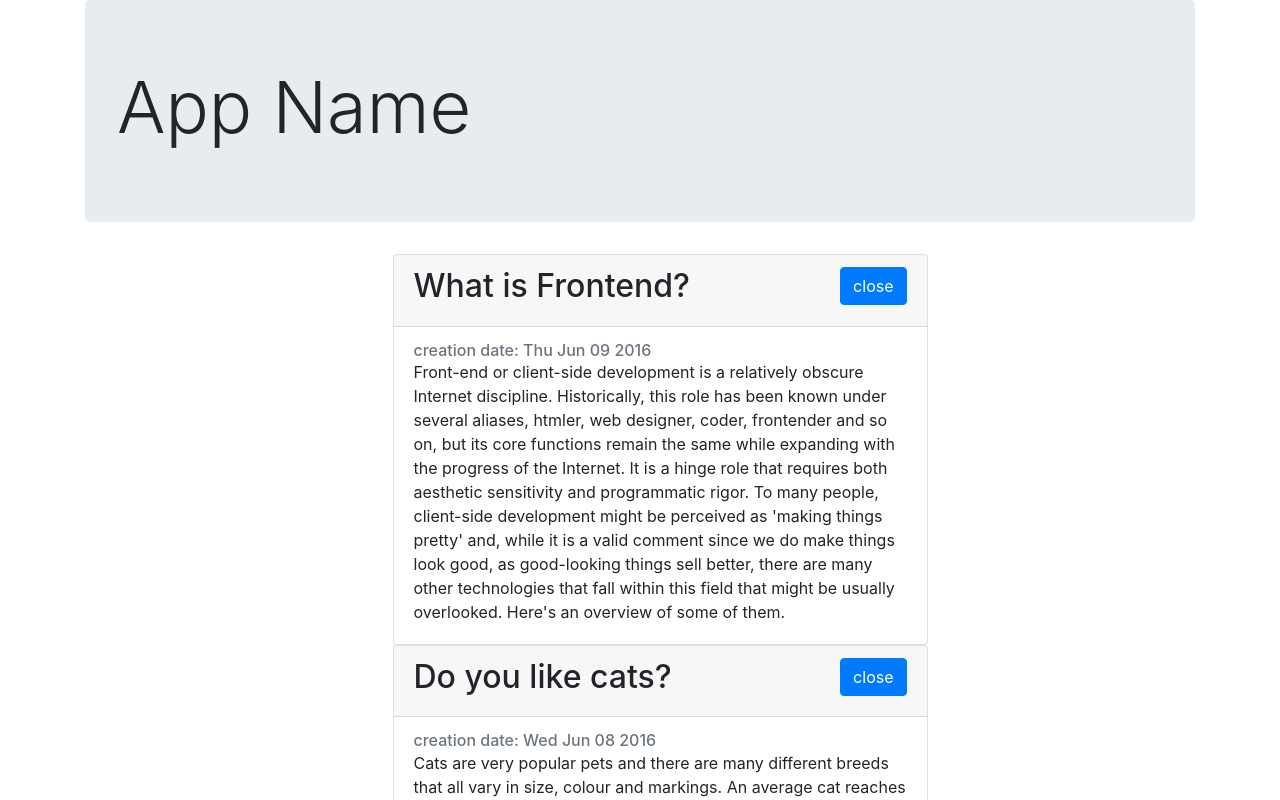
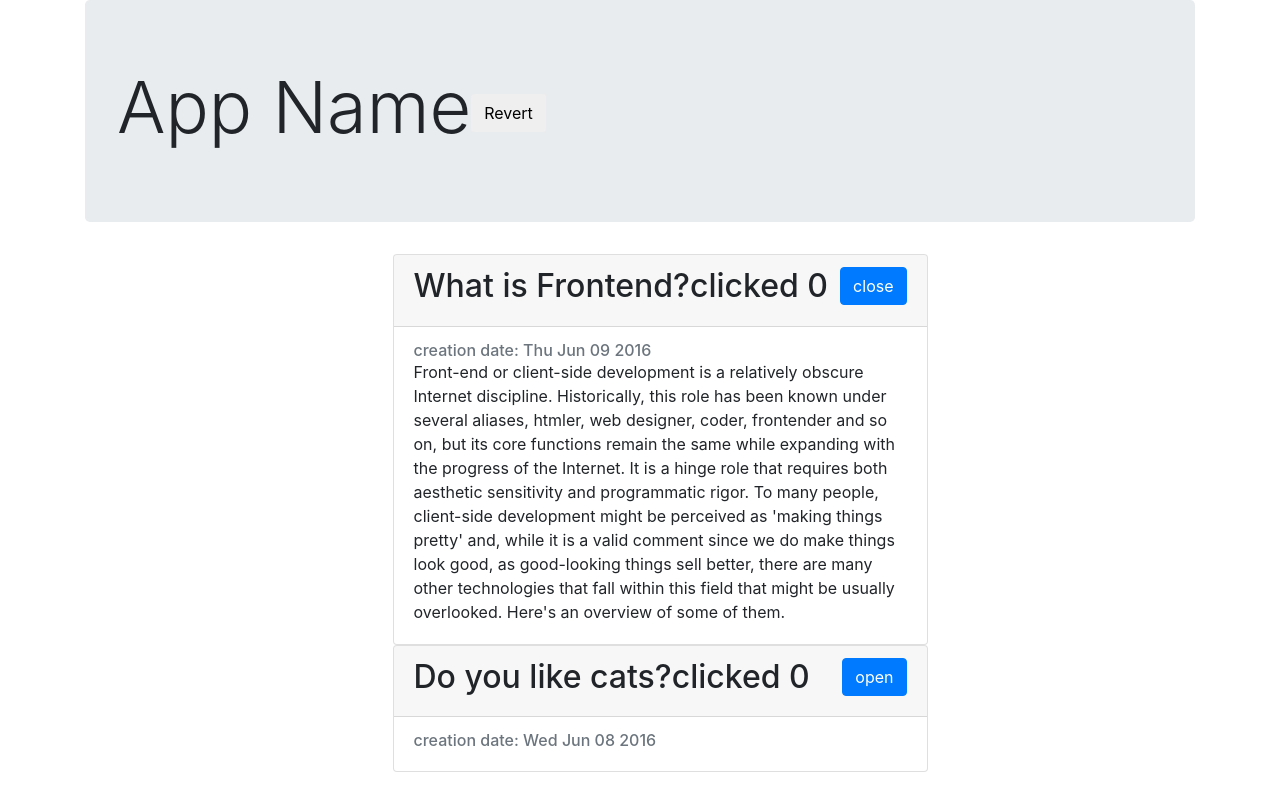
Before and after one commit to Horosami/react-tutorial, a React (Create React App) app: page / in a window 1280 px wide. Shown: the top 800 px of the page. Built offline with nearby package versions, Linux system fonts and the light colour scheme.

Commit message:
reverse and application optimization

```diff
--- a/src/components/App.js
+++ b/src/components/App.js
@@ -1,16 +1,31 @@
-import React from 'react'
+import React, {PureComponent} from 'react'
 import ArticleList from './ArticleList'
 import articles from '../fixtures'
 
-function App() {
+class App extends PureComponent {
+  state = {
+    reverted: false
+  }
+
+  render() {
     return (
       <div className="container">
         <div className="jumbotron">
-          <h1 className="display-3">App Name</h1>
+          <h1 className="display-3">
+            App Name
+            <button className="btn" onClick = {this.revert}>Revert</button>
+          </h1>
         </div>
-        <ArticleList articles={articles} />
+        <ArticleList articles={this.state.reverted ? articles.slice().reverse() : articles} />
       </div>
     )
+  }
+
+  revert = () => {
+    // this.articles.reverse()
+    this.setState({
+      reverted: !this.state.reverted
+  })
 }
-
+}
 export default App
--- a/src/components/Article.js
+++ b/src/components/Article.js
@@ -1,18 +1,38 @@
-import React, {Component} from 'react'
+import React, {Component, PureComponent} from 'react'
 
-class Article extends Component {
+class Article extends PureComponent {
 
-  // constructor(props) {
-  //   super(props)
+  constructor(props) {
+    super(props)
 
-  //   this.state = {
-  //     isOpen: true
-  //   }
+    this.state = {
+      isOpen: props.defaultOpen,
+      count: 0
+    }
+  }
+
+  // shouldComponentUpdate(nextProps, nextState) {
+  //   return this.state.isOpen !== nextState.isOpen
   // }
 
-  state = {
-    isOpen: true
+  componentWillMount() {
+    console.log('---', 'mounting');
   }
+
+  componentWillReceiveProps(nextProps) {
+    console.log('---', 'will receive props');
+    if (nextProps.defaultOpen !== this.props.defaultOpen) this.setState({
+      isOpen: nextProps.defaultOpen
+    })
+  }
+
+  componentWillUpdate() {
+    console.log('---', 'will update');
+  }
+
+  // state = {
+  //   isOpen: true
+  // }
 
   render() {
     const {article} = this.props
@@ -21,8 +41,9 @@
     return (
       <div className="card mx-auto" style={ style }>
         <div className="card-header">
-          <h2>
+          <h2 onClick = {this.incrementCounter}>
             {article.title}
+            clicked {this.state.count}
             <button className="btn btn-primary btn-md float-right" onClick={this.handleClick}>
               {this.state.isOpen ? 'close' : 'open'}
             </button>
@@ -38,6 +59,12 @@
     )
   }
 
+  incrementCounter = () => {
+    this.setState({
+      count: this.state.count + 1
+    })
+  }
+
   handleClick = () => {
     console.log('clicked')
     this.setState({
--- a/src/components/ArticleList/index.js
+++ b/src/components/ArticleList/index.js
@@ -1,4 +1,4 @@
-import React from 'react'
+import React, {PureComponent} from 'react'
 import Article from '../Article'
 import './style.css'
 
@@ -14,9 +14,25 @@
 // }
 
 //выводит массив
-export default function ArticleList({ articles }){
-    const articleElement = articles.map(article =>
-        <li key = {article.id} className="article-list__li"><Article article = {article}/></li>
+// export default function ArticleList({ articles }){
+//     const articleElement = articles.map((article, index) =>
+//         <li key = {article.id} className="article-list__li">
+//             <Article article = {article} defaultOpen = {index === 0} />
+//         </li>
+//     )
+//     return (
+//         <ul>
+//             {articleElement}
+//         </ul>
+//     )
+// }
+
+export default class ArticleList extends PureComponent {
+    render() {
+        const articleElement = this.props.articles.map((article, index) =>
+            <li key = {article.id} className="article-list__li">
+                <Article article = {article} defaultOpen = {index === 0} />
+            </li>
         )
         return (
             <ul>
@@ -24,3 +40,4 @@
             </ul>
         )
     }
+}
```
Lines whose indentation alone changed are shown as unchanged.
